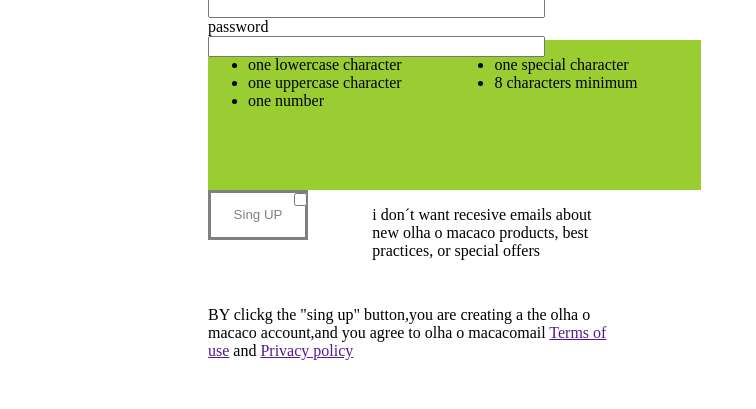
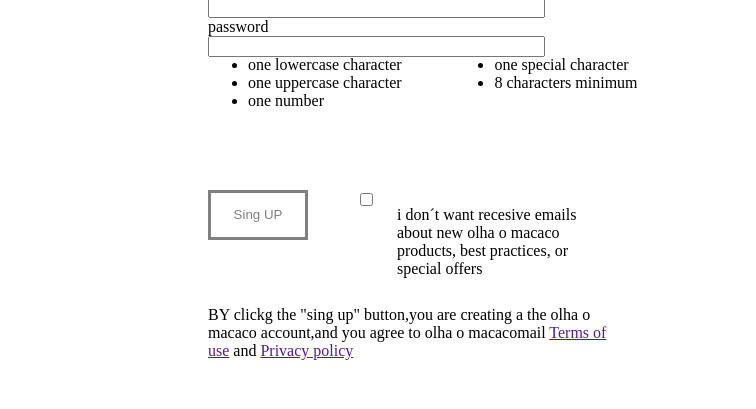
Before and after one commit to joseafch/el-alho-o-macaco, a plain HTML site: page index.html in a window 1280 px wide. Shown: the part 234-643 px from the top of the page, without its empty margins (0-756 px from the left). Drawn offline with Linux system fonts and the light colour scheme.

Commit message:
arreglo de boton

```diff
--- a/style.css
+++ b/style.css
@@ -31,7 +31,7 @@ width: 50%;
     width: 60%;
     height: 150px;
     /* background-color: blue; */
-    background-color: yellowgreen;
+    /* background-color: yellowgreen; */
    }
    .lista1{
     /* display:inline-block; */
@@ -47,7 +47,7 @@ width: 50%;
    .boton{
     /* display:inline-block; */
     /* width: 100px; */
-    width: 20%;
+    width: 36%;
     float: left;
    }
    button{
@@ -62,13 +62,13 @@ width: 50%;
     /* display: inline-block; */
     /* width: 20px; */
     float: left;
-    width: 20%;
+    width: 10%;
    }
    .parrafo2{
     /* display: inline-block; */
     /* width: 200px; */
     float: left;
-    width: 60%;
+    width: 50%;
    }
    .texto1{
     display: block;
```
